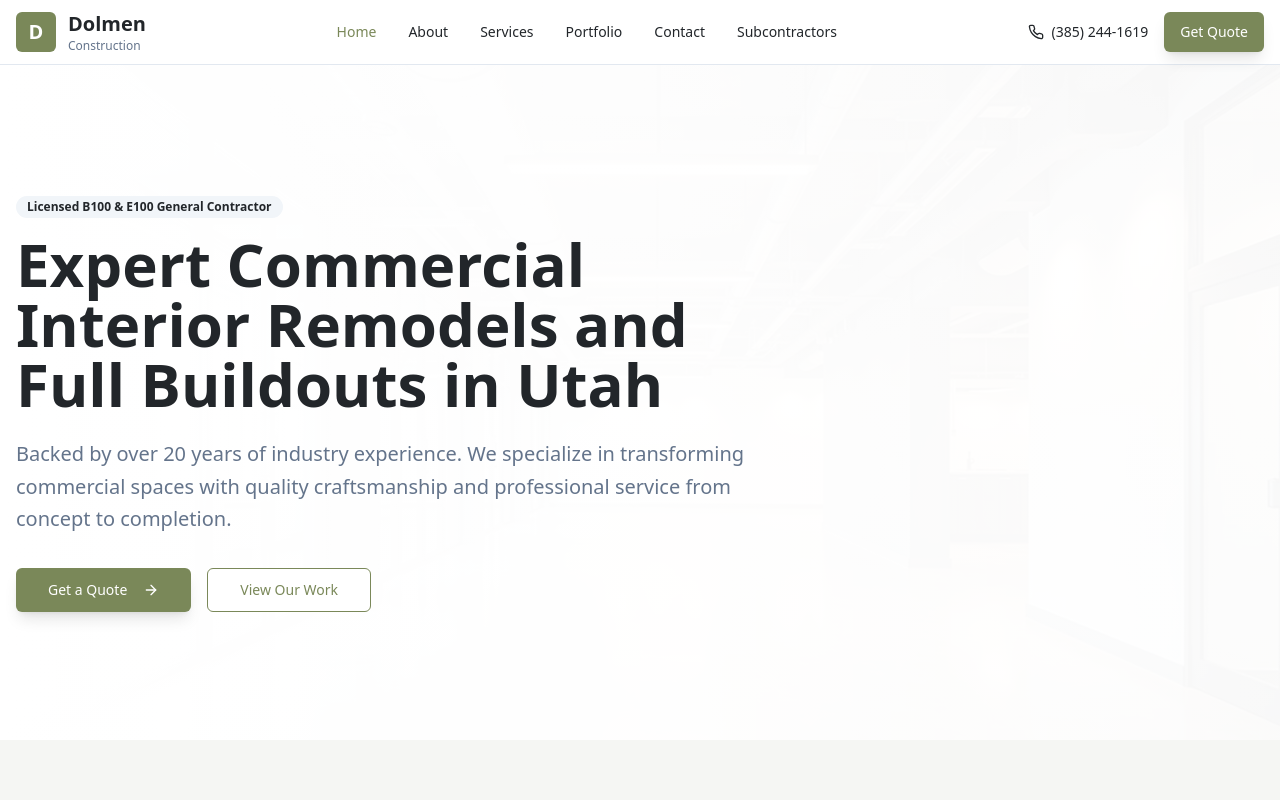
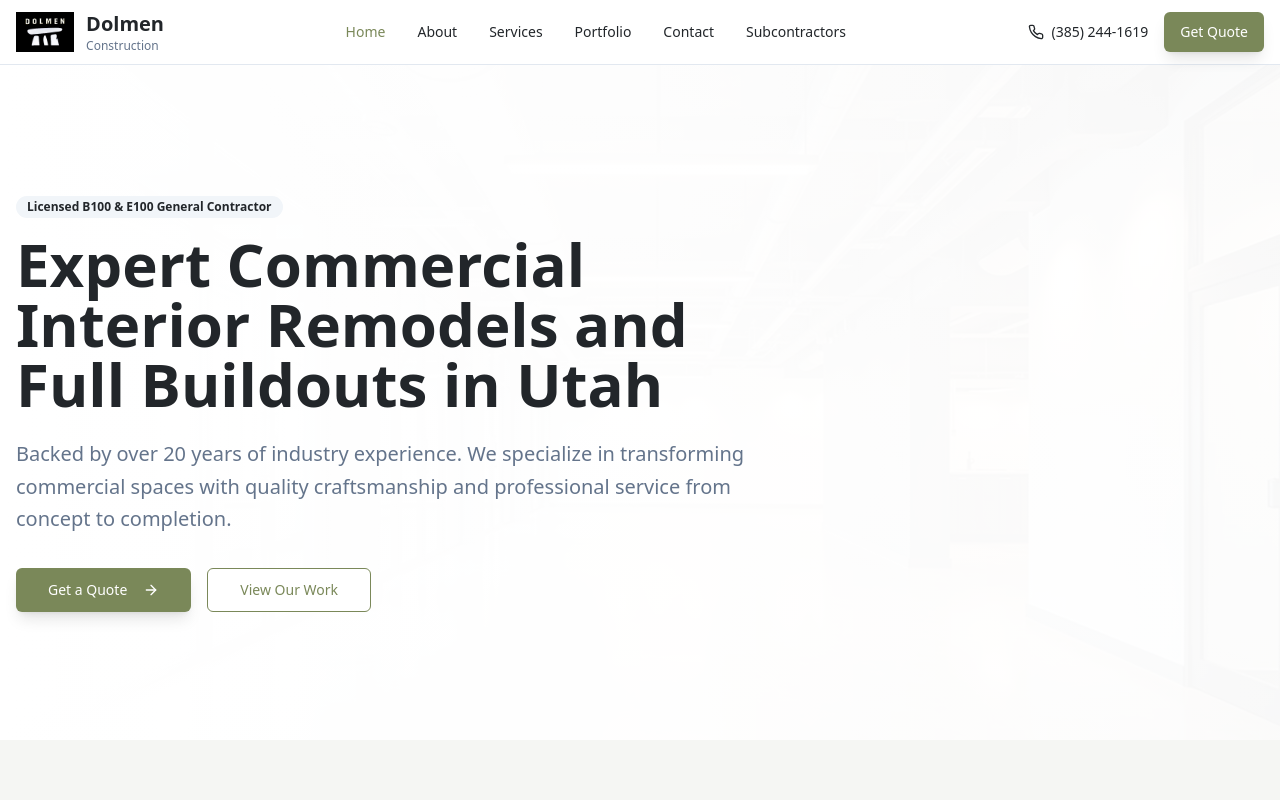
Before and after one commit to hammbino/dolmen-build-remodel-web, a React (Vite) app: page / in a window 1280 px wide. Shown: the top 800 px of the page. Built offline with nearby package versions, Linux system fonts and the light colour scheme.

Commit message:
Incorporate provided logo

```diff
--- a/src/components/Header.tsx
+++ b/src/components/Header.tsx
@@ -28,9 +28,11 @@ const Header = () => {
         <div className="flex justify-between items-center h-16">
           {/* Logo */}
           <Link to="/" className="flex items-center space-x-3">
-            <div className="w-10 h-10 bg-primary rounded-md flex items-center justify-center">
-              <span className="text-primary-foreground font-bold text-xl">D</span>
-            </div>
+            <img
+              src="/lovable-uploads/bee9b4b2-3a1e-4c67-b897-768c90c60b15.png"
+              alt="Dolmen Construction Logo"
+              className="h-10 w-auto"
+            />
             <div>
               <div className="font-bold text-xl text-foreground">Dolmen</div>
               <div className="text-xs text-muted-foreground">Construction</div>
```
Also changed, not shown: public/lovable-uploads/bee9b4b2-3a1e-4c67-b897-768c90c60b15.png (added).
